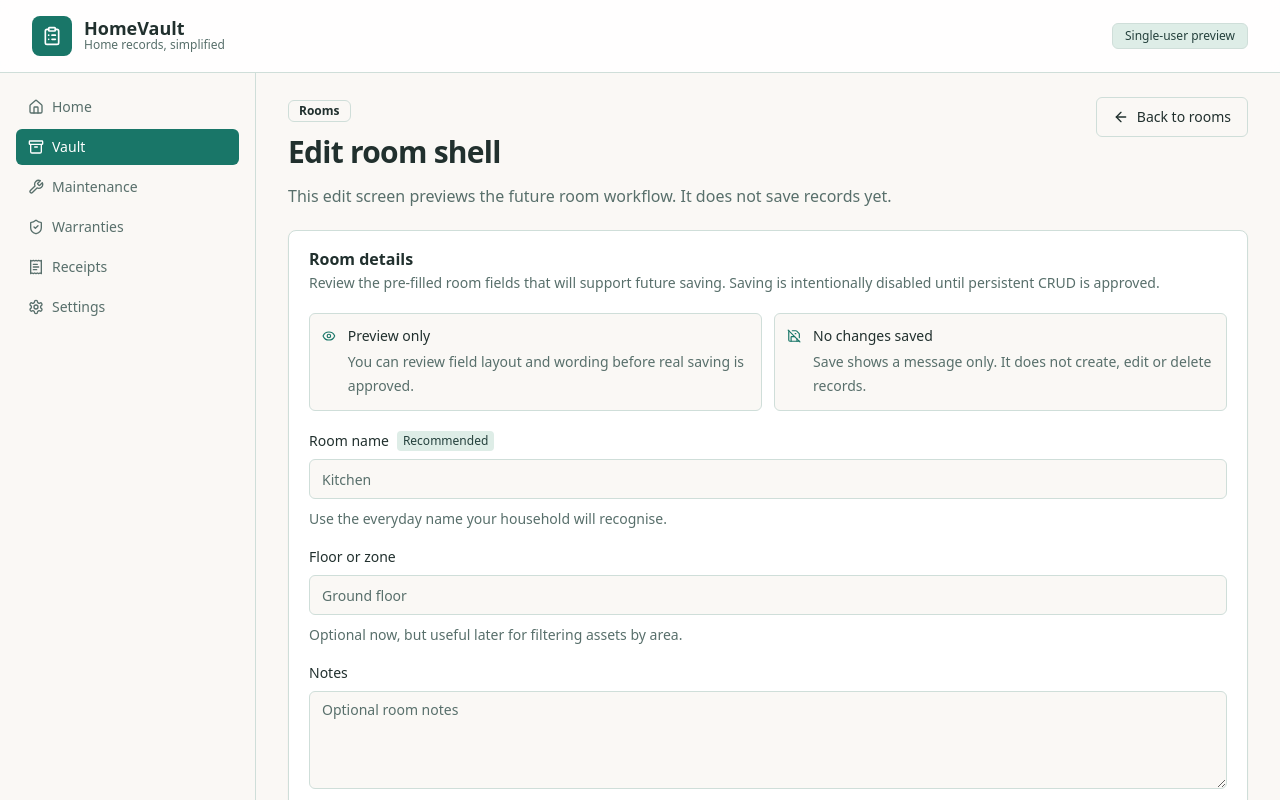
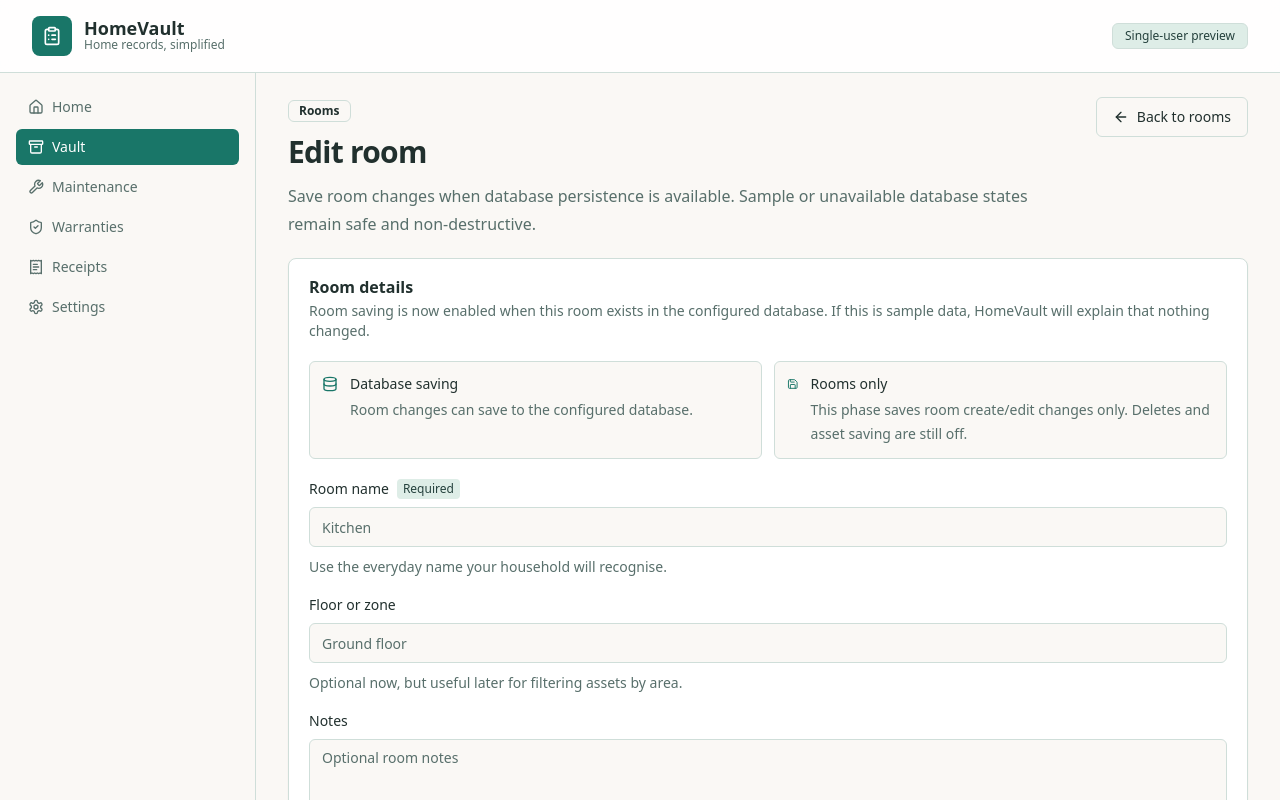
Before and after one commit to LatinMaestro/HomeVault, a Next.js app: page /vault/rooms/1/edit in a window 1280 px wide. Shown: the top 800 px of the page. Built offline with nearby package versions, Linux system fonts and the light colour scheme; no server answers; the database is empty.

Commit message:
feat: enable room edit form action

```diff
--- a/src/app/vault/rooms/[roomId]/edit/page.tsx
+++ b/src/app/vault/rooms/[roomId]/edit/page.tsx
@@ -1,15 +1,16 @@
 import type { Metadata } from "next";
 
+import { updateRoomAction } from "@/app/vault/rooms/actions";
 import { AppShell } from "@/components/app-shell";
 import { BackLinkButton } from "@/components/back-link-button";
 import { PageHeader } from "@/components/page-header";
-import { ShellForm } from "@/components/shell-form";
+import { RoomForm } from "@/components/room-form";
 import { getRooms } from "@/lib/home-data";
 import { getRoomEditShellFields } from "@/lib/shell-form-fields";
 
 export const metadata: Metadata = {
-  title: "Edit Room Shell",
-  description: "Preview the non-saving HomeVault room edit form.",
+  title: "Edit Room",
+  description: "Edit a HomeVault room when database persistence is configured.",
 };
 
 export const dynamic = "force-dynamic";
@@ -22,20 +23,23 @@ export default async function EditRoomPage({
   const { roomId } = await params;
   const rooms = await getRooms();
   const room = rooms.data.find((item) => item.id === roomId);
+  const updateAction = updateRoomAction.bind(null, roomId);
 
   return (
     <AppShell activeSection="Vault">
       <section className="space-y-5">
         <PageHeader
           eyebrow="Rooms"
-          title={`Edit ${room?.name ?? "room"} shell`}
-          description="This edit screen previews the future room workflow. It does not save records yet."
+          title={`Edit ${room?.name ?? "room"}`}
+          description="Save room changes when database persistence is available. Sample or unavailable database states remain safe and non-destructive."
           action={<BackLinkButton href="/vault/rooms">Back to rooms</BackLinkButton>}
         />
-        <ShellForm
+        <RoomForm
           title="Room details"
-          description="Review the pre-filled room fields that will support future saving. Saving is intentionally disabled until persistent CRUD is approved."
+          description="Room saving is now enabled when this room exists in the configured database. If this is sample data, HomeVault will explain that nothing changed."
           fields={getRoomEditShellFields(room)}
+          action={updateAction}
+          databaseConfigured={Boolean(process.env.DATABASE_URL)}
         />
       </section>
     </AppShell>
```
